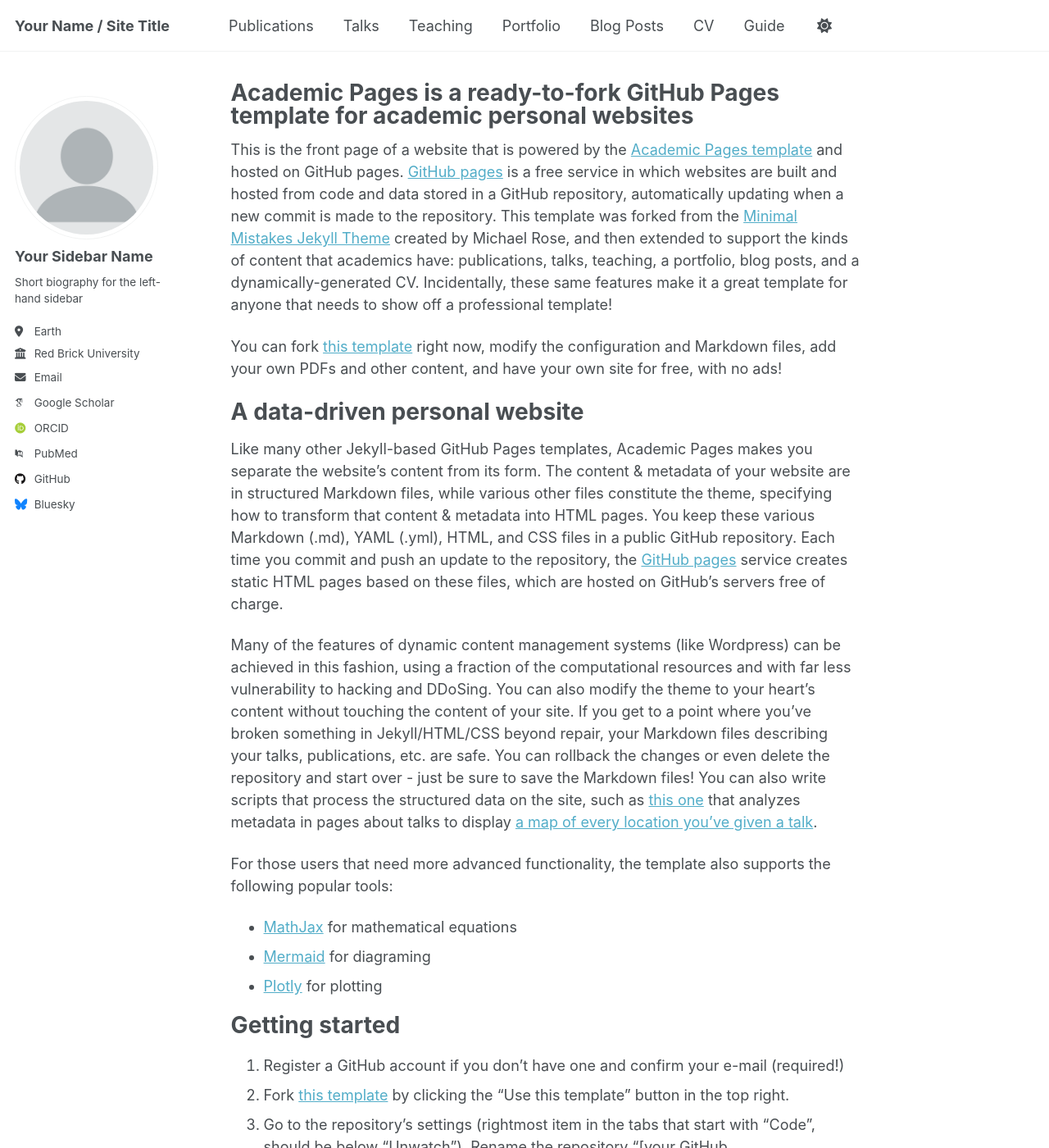
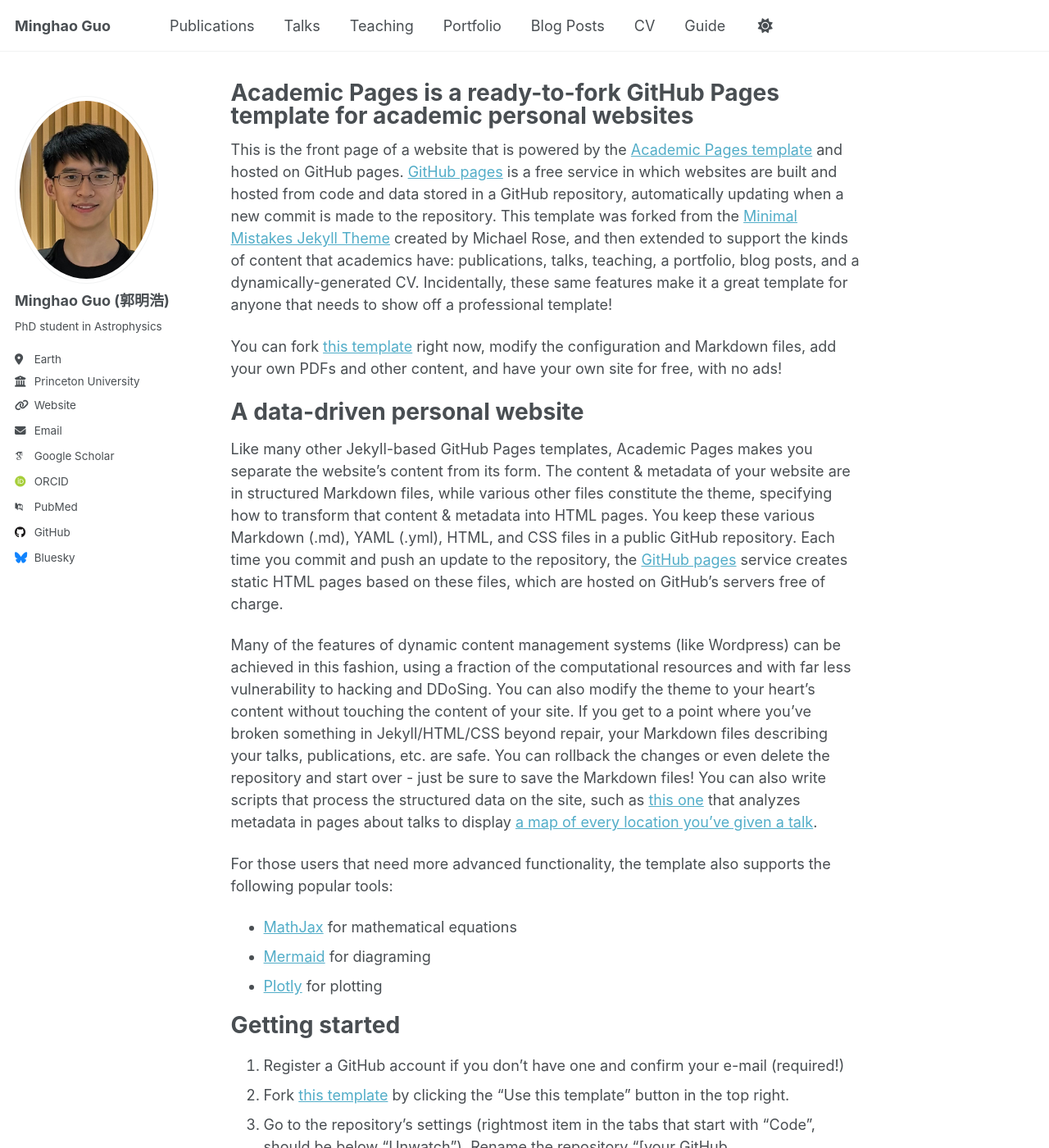
Before and after one commit to gominghao/gominghao.github.io, a Jekyll site: the page built from _pages/about.md, in a window 1280 px wide and 1400 px high. Shown: the whole window at 82% size. Built offline with Jekyll 4.4.1, drawn with Linux system fonts in a browser that asks for light colours; some web fonts are replaced; a script that is not in the unit is left out.

Commit message:
update style

```diff
--- a/_config.yml
+++ b/_config.yml
@@ -9,7 +9,7 @@
 # Basic Site Settings
 locale                   : "en-US"
 site_theme               : "default"
-title                    : "Your Name / Site Title"
+title                    : "Minghao Guo"
 title_separator          : "-"
 name                     : &name "Your Name"
 description              : &description "personal description"
@@ -22,14 +22,14 @@ repository               : "academicpages/academicpages.github.io"
 #               Additional customization can be done by editing /_includes/author-profile.html
 author:
   # Biographic information
-  avatar           : "profile.png"
-  name             : "Your Sidebar Name"
+  avatar           : "MG_2024.jpg"
+  name             : "Minghao Guo (郭明浩)"
   pronouns         : # example: "she/her"
-  bio              : "Short biography for the left-hand sidebar"
+  bio              : "PhD student in Astrophysics"
   location         : "Earth"
-  employer         : "Red Brick University"
-  uri              : # URL
-  email            : "none@example.org"
+  employer         : "Princeton University"
+  uri              : "https://web.astro.princeton.edu/people/minghao-guo"
+  email            : "mhguo@princeton.edu"
 
   # Academic websites
   academia         : # URL
--- a/_sass/_themes.scss
+++ b/_sass/_themes.scss
@@ -50,10 +50,10 @@ $caption-font-family        : $serif;
 @include breakpoint-set("to ems", true);
 
 $small                      : 600px !default;
-$medium                     : 768px !default;
-$medium-wide                : 900px !default;
-$large                      : 925px !default;
-$x-large                    : 1280px !default;
+$medium                     : 960px !default;
+$medium-wide                : 1080px !default;
+$large                      : 1280px !default;
+$x-large                    : 1440px !default;
 
 /* ==========================================================================
    Grid
```
Also changed, not shown: images/MG_2024.jpg (added).
